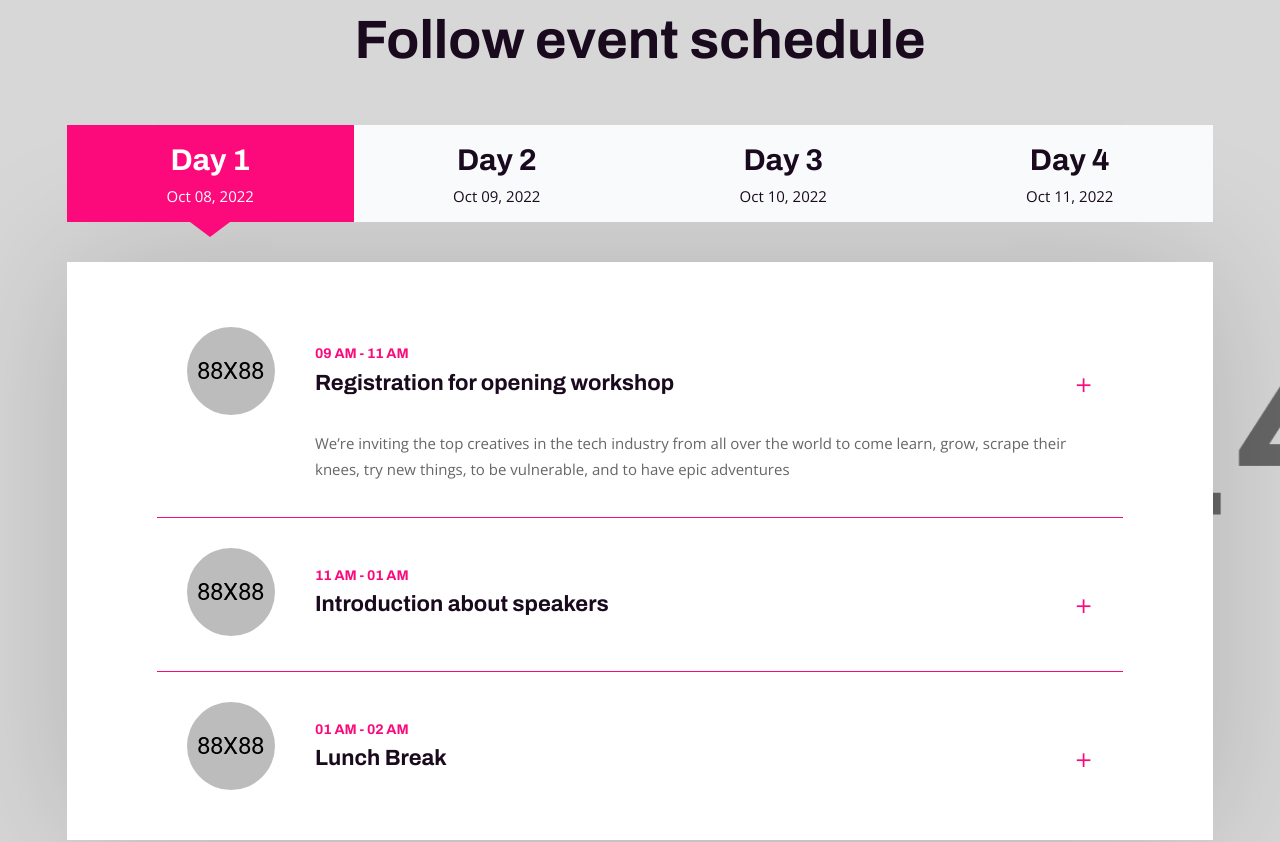
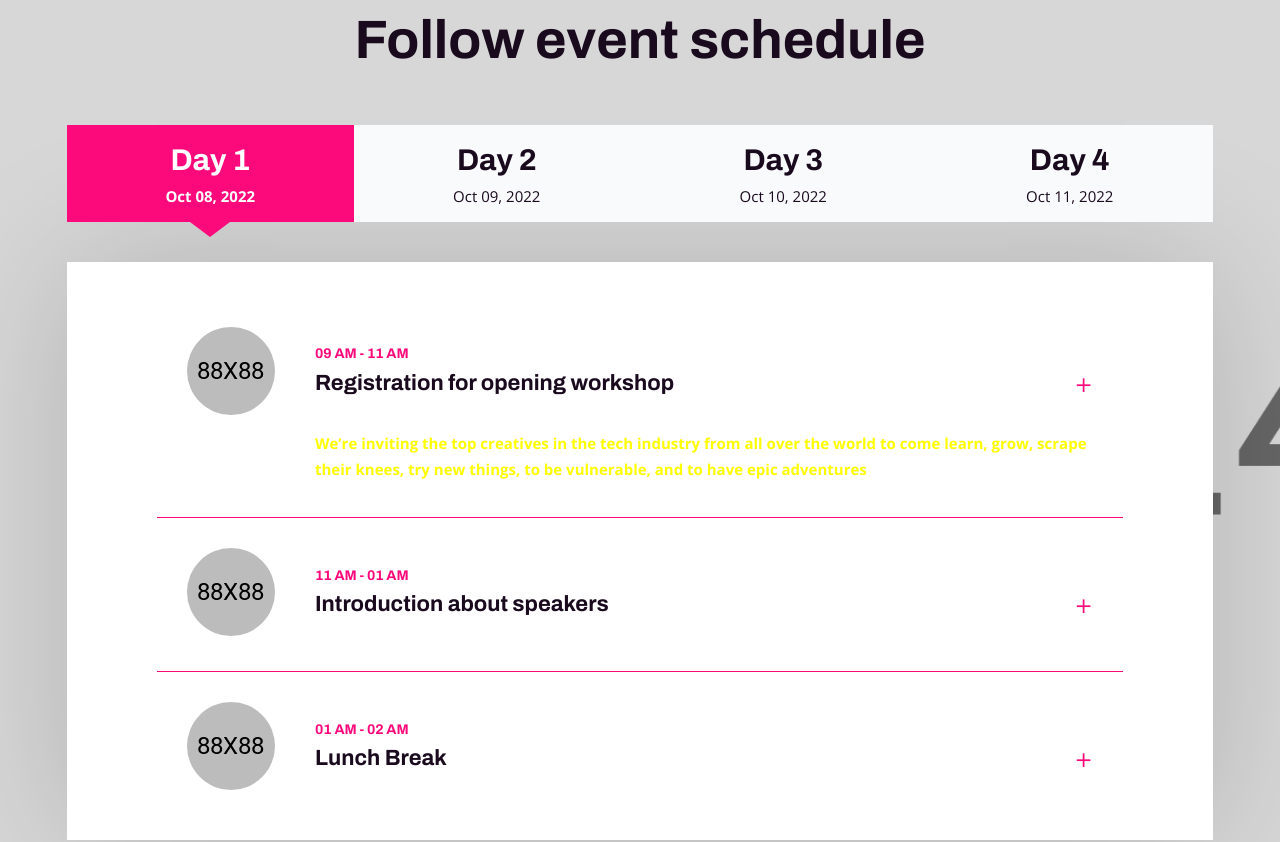
Before and after one commit to 580dev/mkutano, an Angular app: page / in a window 1280 px wide. Shown: the part 3827-4669 px from the top of the page. Built offline with nearby package versions, Linux system fonts and the light colour scheme.

Commit message:
style color

```diff
--- a/src/styles.scss
+++ b/src/styles.scss
@@ -1 +1,13 @@
 /* You can add global styles to this file, and also import other style files */
+$primary-color: #2ea541;
+$primary-color-hover: #248033c7;
+$color-top-footer: #1d4a48;
+$color-bottom-footer: #000504;
+$text-color-primary: #11572d;
+$title-color: #173433;
+$secondary-color: #cd2c09;
+
+.active {
+    font-weight: bold;
+    color: yellow;
+}
```
